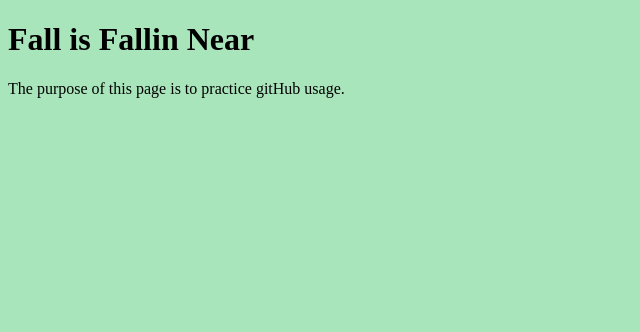
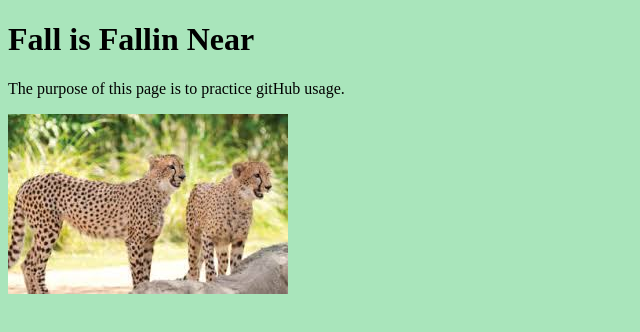
Before and after one commit to ColleenClawson/Fall, a plain HTML site: page index.html in a window 1280 px wide. Shown: the whole page, without its empty margins (0-640 px from the left). Drawn offline with Linux system fonts and the light colour scheme.

Commit message:
added image

```diff
--- a/index.html
+++ b/index.html
@@ -9,6 +9,7 @@
 	<body>
 	<h1>Fall is Fallin Near</h1>
 	<p>The purpose of this page is to practice gitHub usage. </p>
+	<img src="bigkitty.jpg" alt="kitties">
 
 	</body>
 
```
Also changed, not shown: bigkitty.jpg (added), colors.jpg (added).
